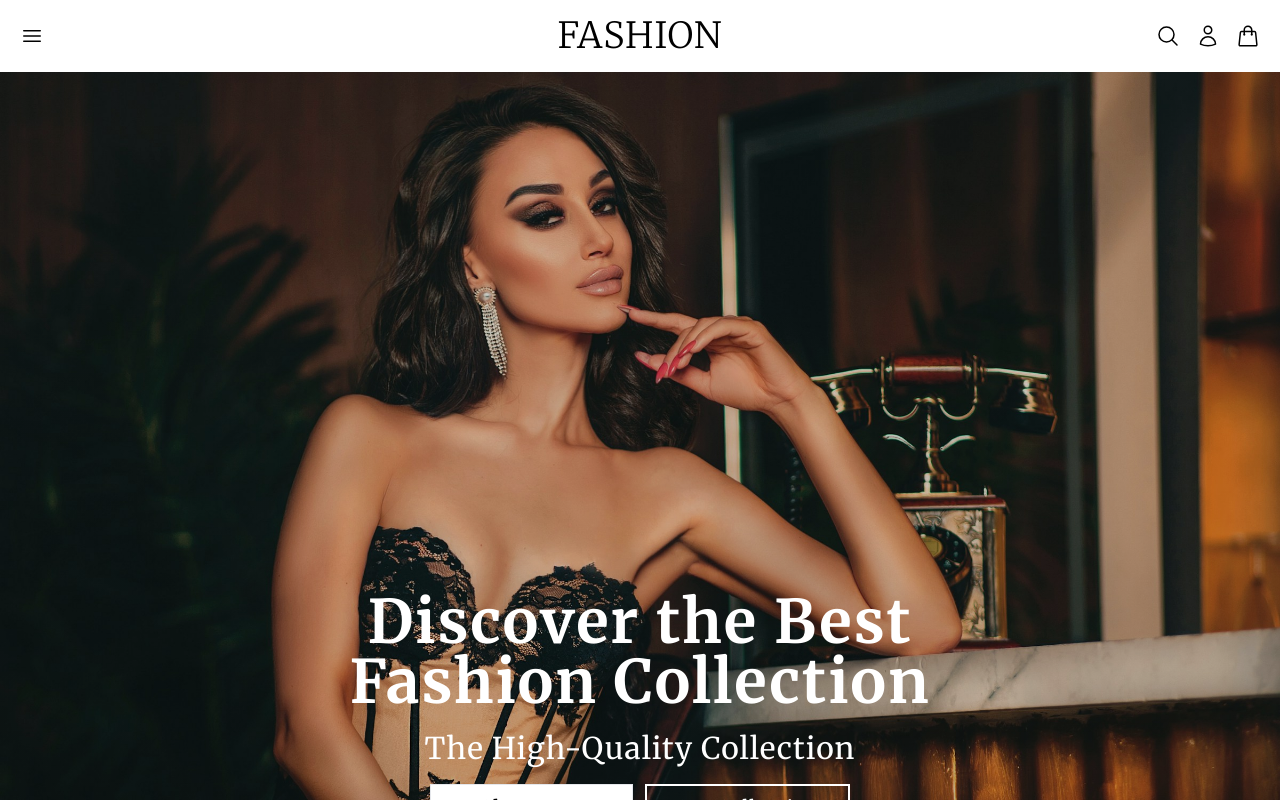
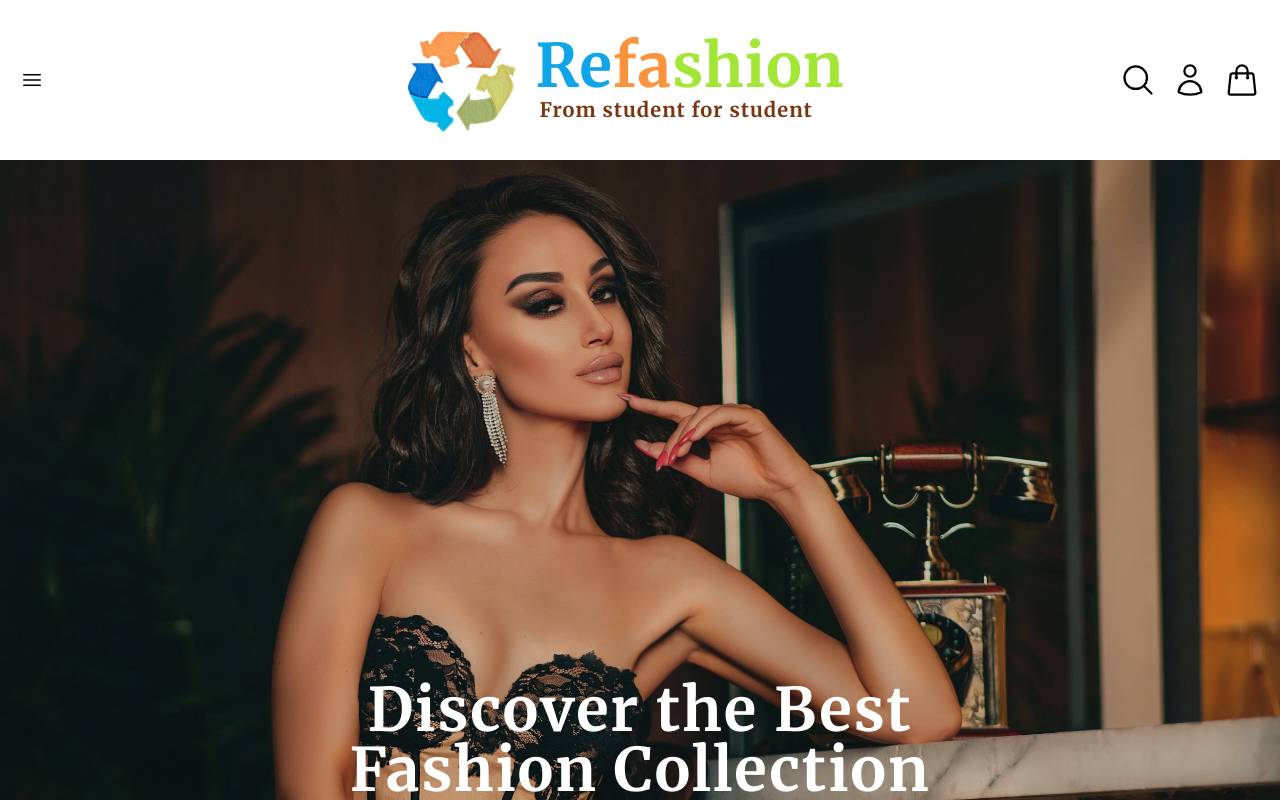
Before and after one commit to HighlandCat29/Re-Fashion_FE, a React (Vite) app: page / in a window 1280 px wide. Shown: the top 800 px of the page. Built offline with nearby package versions, Linux system fonts and the light colour scheme; data requests are answered from the project's data file.

Commit message:
header change

```diff
--- a/src/components/Header.tsx
+++ b/src/components/Header.tsx
@@ -5,30 +5,48 @@ import { HiOutlineShoppingBag } from "react-icons/hi2";
 import { Link } from "react-router-dom";
 import SidebarMenu from "./SidebarMenu";
 import { useState } from "react";
+import RefashionIcon from '../assets/Refashion_icon.png';
+
+
 
 const Header = () => {
-  const [ isSidebarOpen, setIsSidebarOpen ] = useState(false);
+  const [isSidebarOpen, setIsSidebarOpen] = useState(false);
   return (
     <>
       <header className="max-w-screen-2xl flex text-center justify-between items-center py-4 px-5 text-black mx-auto max-sm:px-5 max-[400px]:px-3">
         <HiBars3 className="text-2xl max-sm:text-xl mr-20 max-lg:mr-0 cursor-pointer" onClick={() => setIsSidebarOpen(true)} />
         <Link
           to="/"
-        className="text-4xl font-light tracking-[1.08px] max-sm:text-3xl max-[400px]:text-2xl"
+          className="flex items-center gap-2 text-6xl font-light tracking-[1.08px] max-sm:text-3xl max-[400px]:text-2xl"
         >
-        FASHION
+          <img
+            src={RefashionIcon}
+            alt="Refashion Logo"
+            className="w-32 h-32 object-contain max-sm:w-16 max-sm:h-16"
+          />
+          <div>
+            <span className="text-sky-500 font-bold">Re</span>
+            <span className="text-orange-400 font-bold">fa</span>
+            <span className="text-lime-400 font-bold">shion</span>
+            <p className="flex items-start text-xl font-bold text-amber-900 max-sm:text-lr pl-[4px]">
+              From student for student
+            </p>
+          </div>
         </Link>
+
+
         <div className="flex gap-4 items-center max-sm:gap-2">
           <Link to="/search">
-          <HiOutlineMagnifyingGlass className="text-2xl max-sm:text-xl" />
+            <HiOutlineMagnifyingGlass className="text-4xl max-sm:text-2xl" />
           </Link>
           <Link to="/login">
-          <HiOutlineUser className="text-2xl max-sm:text-xl" />
+            <HiOutlineUser className="text-4xl max-sm:text-2xl" />
           </Link>
           <Link to="/cart">
-          <HiOutlineShoppingBag className="text-2xl max-sm:text-xl" />
+            <HiOutlineShoppingBag className="text-4xl max-sm:text-2xl" />
           </Link>
         </div>
+
       </header>
       <SidebarMenu isSidebarOpen={isSidebarOpen} setIsSidebarOpen={setIsSidebarOpen} />
     </>
```
Also changed, not shown: src/assets/Refashion_icon.png (added). Lines whose indentation alone changed are shown as unchanged.
